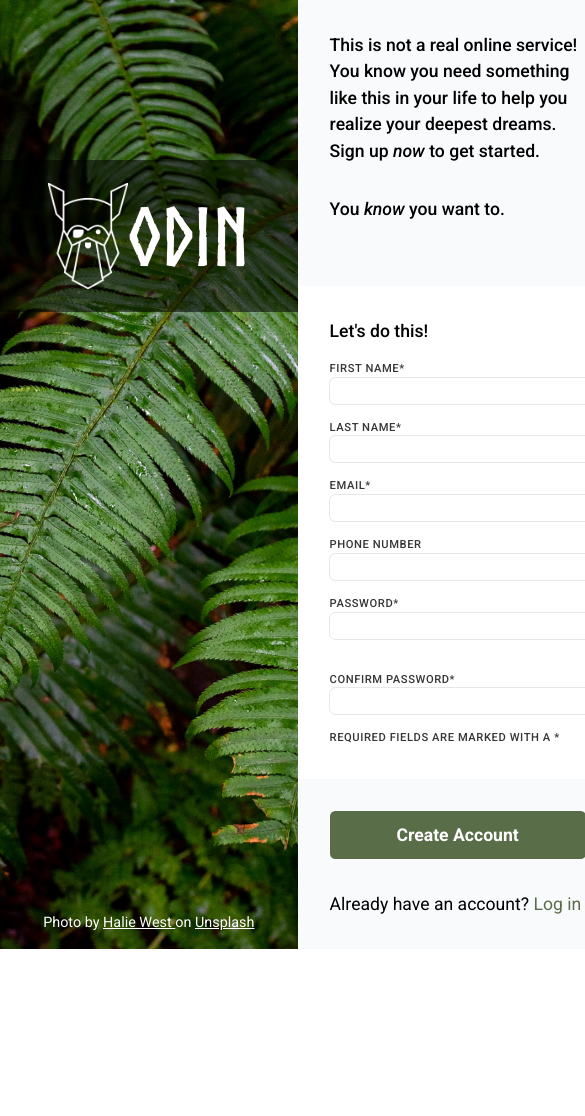
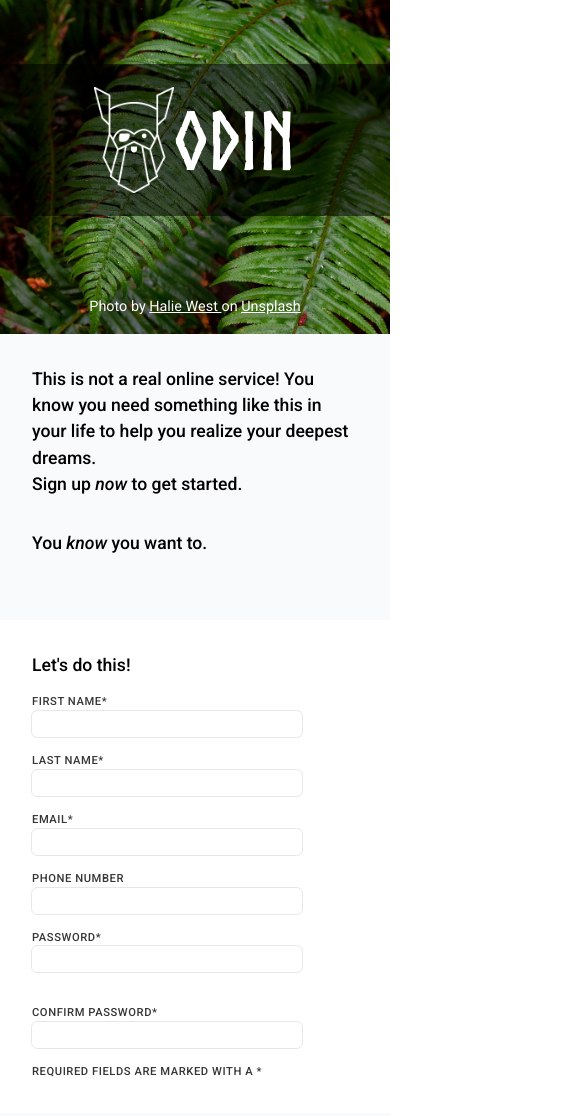
Before and after one commit to midhunpradeep/odin-signup-form, a plain HTML site: page index.html in a window 390 px wide. Shown: the top 1116 px of the page, 585 px wide, since content can reach past the window. Before the commit the page ends 949 px from the top, so only its background shows below. Drawn offline with Linux system fonts and the light colour scheme.

Commit message:
fix: Add media query to be more mobile-friendly

```diff
--- a/styles/style.css
+++ b/styles/style.css
@@ -180,3 +180,13 @@ body {
 .hidden {
   visibility: hidden;
 }
+
+@media (max-width: 768px) {
+  body {
+    flex-direction: column;
+  }
+
+  .logo-container {
+    margin: 4rem 0;
+  }
+}
```
